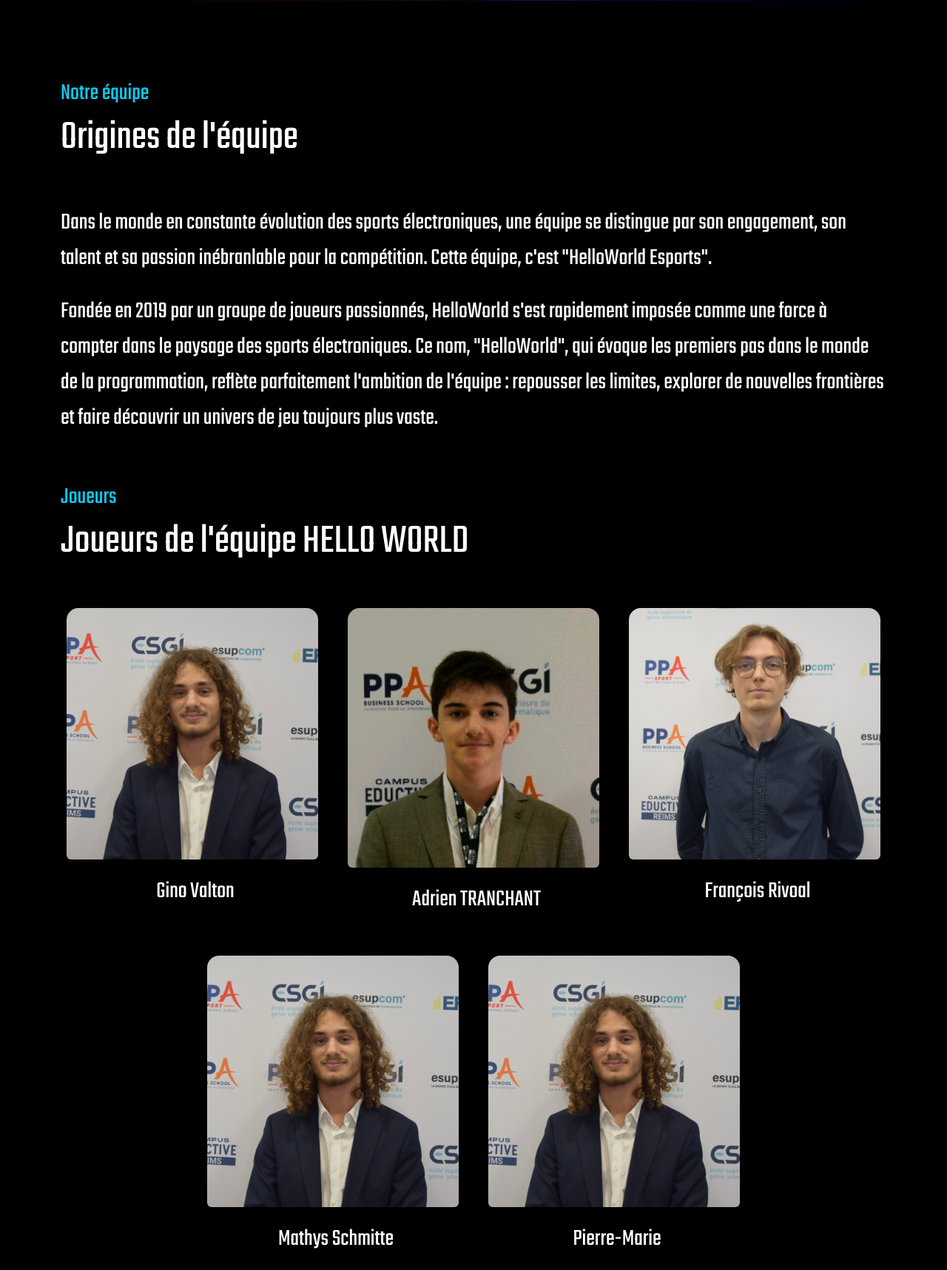
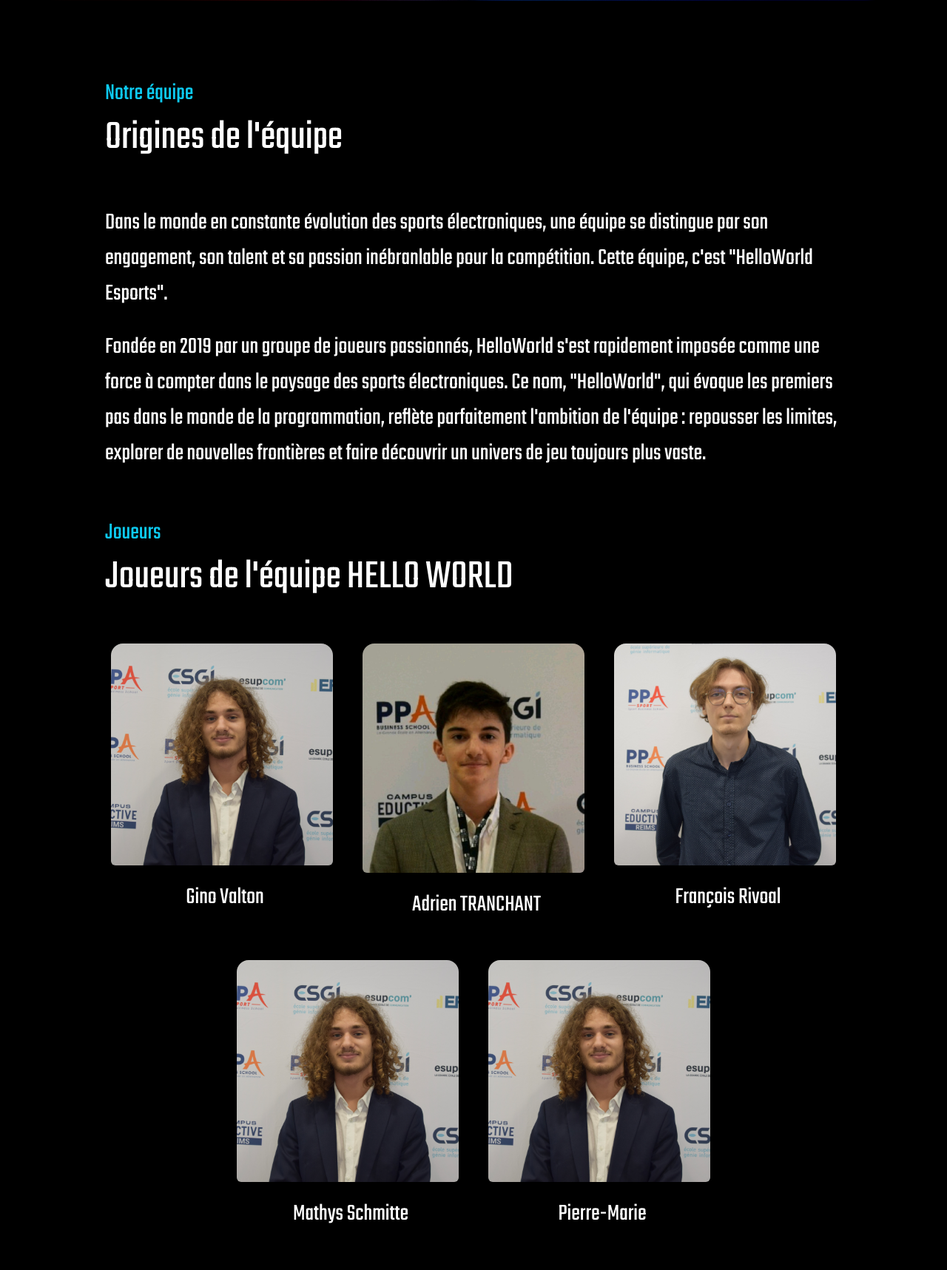
Before and after one commit to Abrikoala/SiteIntegration, a PHP site: page / in a window 1280 px wide. Shown: the part 799-2516 px from the top of the page at 74% size. Before the commit the page ends 2487 px from the top, so only its background shows below. Run offline with PHP 8.4, Linux system fonts and the light colour scheme.

Commit message:
ajustements index.php

```diff
--- a/index.php
+++ b/index.php
@@ -6,7 +6,7 @@
 <body>
   <div class="container">
 
-    <div id="equip" class="row mt-5">
+    <div id="equip" class="row m-5">
       <h2 class="text-info">Notre équipe</h2>
       <h1 class="text-white display-4">Origines de l'équipe</h1>
       <div class="col mt-5">
@@ -15,7 +15,7 @@
       </div>
     </div>
 
-    <div id="joueurs" class="row mt-5">
+    <div id="joueurs" class="row m-5">
       <h2 class="text-info">Joueurs</h2>
       <h1 class="text-white display-4 ">Joueurs de l'équipe HELLO WORLD </h1>
       <div class="col-4 border-2 rounded rounded-4 mt-5">
```
Also changed, not shown: assets/images/Adrien/forhonor.jpeg (deleted), 1 other file.
